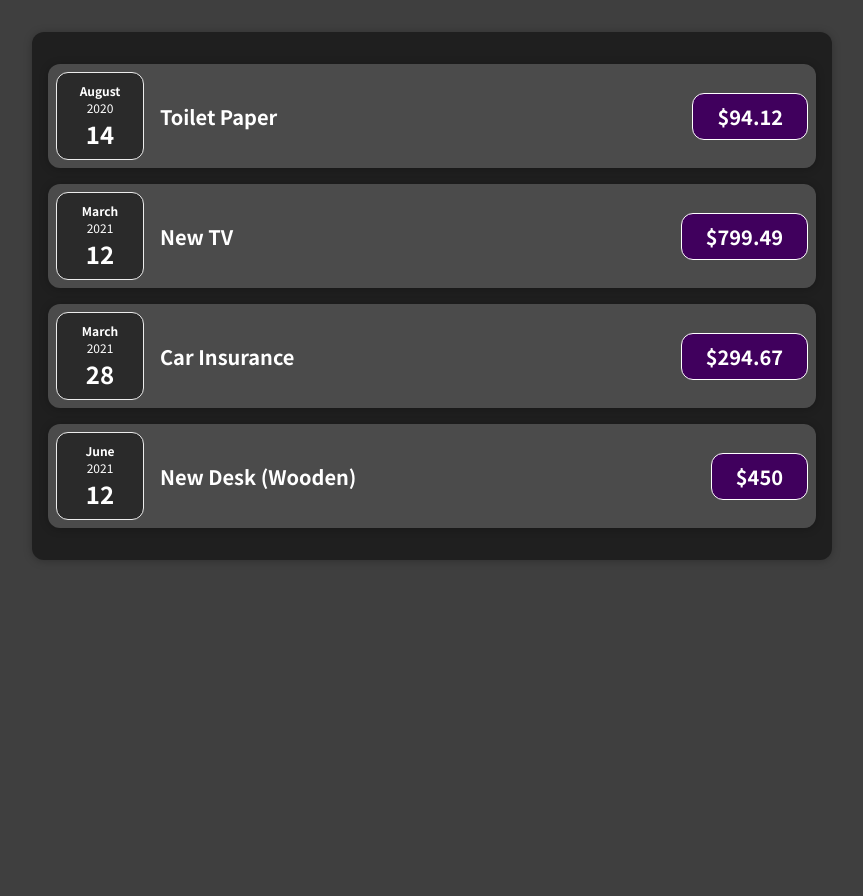
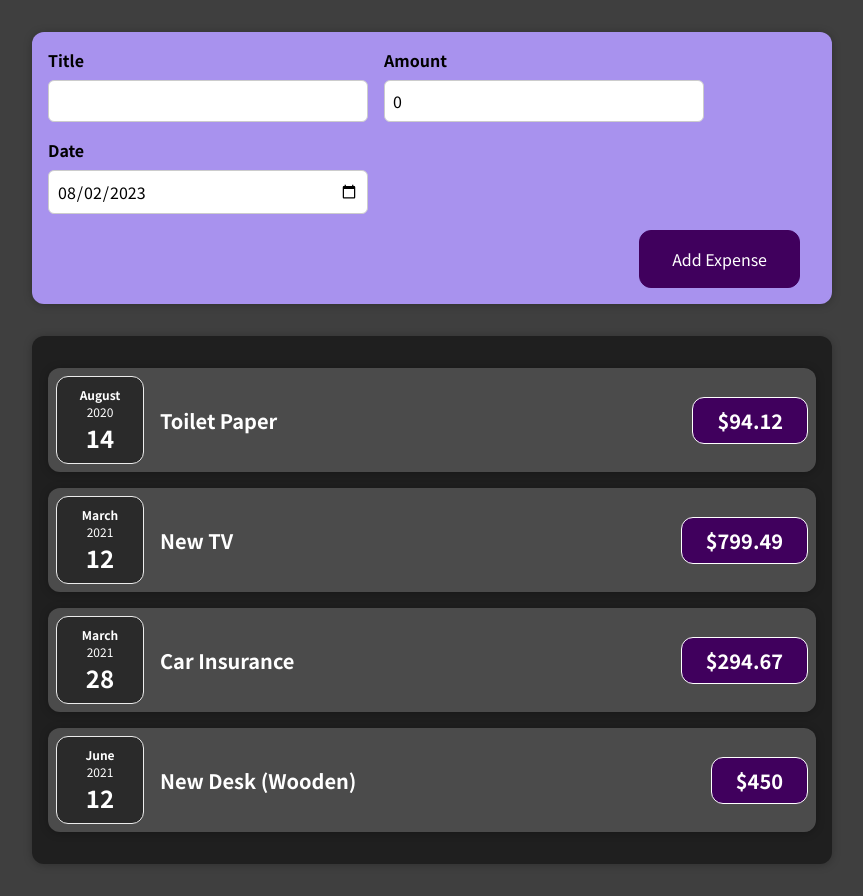
Before and after one commit to enguyen807/expense-tracker, a React (Create React App) app: page / in a window 1280 px wide. Shown: the whole page, without its empty margins (208-1071 px from the left). Before the commit the page ends 800 px from the top, so only its background shows below. Built offline with nearby package versions, Linux system fonts and the light colour scheme.

Commit message:
Add new expense functionality

```diff
--- a/src/App.js
+++ b/src/App.js
@@ -1,3 +1,5 @@
+
+import NewExpense from "./components/NewExpense/NewExpense";
 import Expenses from "./components/Expenses/Expenses";
 
 function App() {
@@ -39,6 +41,7 @@ function App() {
 
   return (
     <div>
+      <NewExpense />
       <Expenses items={expenses}/>
     </div>
   );
--- /dev/null
+++ b/src/components/ExpenseForm/ExpenseForm.css
@@ -0,0 +1,26 @@
+.new-expense__controls {
+    display: flex;
+    flex-wrap: wrap;
+    gap: 1rem;
+    margin-bottom: 1rem;
+    text-align: left;
+}
+
+.new-expense__control label {
+    font-weight: bold;
+    margin-bottom: 0.5rem;
+    display: block;
+}
+
+.new-expense__control input {
+    font: inherit;
+    padding: 0.5rem;
+    border-radius: 6px;
+    border: 1px solid #ccc;
+    width: 20rem;
+    max-width: 100%;
+}
+
+.new-expense__actions {
+    text-align: right;
+}
--- /dev/null
+++ b/src/components/ExpenseForm/ExpenseForm.js
@@ -0,0 +1,68 @@
+import React, { useState } from 'react';
+
+import './ExpenseForm.css';
+
+const ExpenseForm = () => {
+    const formatDate = (value) => {
+        if (value) {
+            return new Date(value).toISOString().substring(0,10);
+        } else {
+            return new Date().toISOString().substring(0,10);
+        }
+    }
+
+    const defaultState = Object.freeze({
+        title: '',
+        amount: 0,
+        date: formatDate()
+    });
+
+
+    const [newExpense, setNewExpense] = useState(defaultState);
+
+    const returnCorrectType = (type, value) => {
+        if (type === 'number') return +value;
+        if (type === 'date') return formatDate(value);
+        return value;
+    }
+
+    const expenseChangeHandler = (field, { target: { value, type } }) => {
+        // Risky way: State updates are scheduled in React, you could be using old state data
+        // setNewExpense({ ...newExpense, [name]: returnCorrectType(type, value)})
+
+        // Safer way: Will always use latest state data if state depends on prev state
+        setNewExpense((prevState) => ({ ...prevState, [field]: returnCorrectType(type, value)}))
+    };
+
+    const submitHandler = (e) => {
+        e.preventDefault();
+        console.log(newExpense);
+
+        setNewExpense(defaultState);
+
+    }
+
+    return (
+        <form onSubmit={submitHandler}>
+            <div className="new-expense__controls">
+                <div className="new-expense__control">
+                    <label>Title</label>
+                    <input name="title" type="text" value={newExpense.title} onChange={(e) => expenseChangeHandler('title', e)} />
+                </div>
+                <div className="new-expense__control">
+                    <label>Amount</label>
+                    <input name="amount" type="number" value={newExpense.amount} min="0.01" step="0.01" onChange={(e) => expenseChangeHandler('amount', e)}/>
+                </div>
+                <div className="new-expense__control">
+                    <label>Date</label>
+                    <input name="date" type="date" value={newExpense.date} min="2019-01-01" max="2023-12-31" onChange={(e) => expenseChangeHandler('date', e)}/>
+                </div>
+            </div>
+            <div className="new-expense__actions">
+                <button type="submit">Add Expense</button>
+            </div>
+        </form>
+    )
+}
+
+export default ExpenseForm;
--- /dev/null
+++ b/src/components/NewExpense/NewExpense.css
@@ -0,0 +1,38 @@
+.new-expense {
+    background-color: #a892ee;
+    padding: 1rem;
+    margin: 2rem auto;
+    width: 50rem;
+    max-width: 95%;
+    border-radius: 12px;
+    text-align: center;
+    box-shadow: 0 1px 8px rgba(0, 0, 0, 0.25);
+}
+
+.new-expense button {
+    font: inherit;
+    cursor: pointer;
+    padding: 1rem 2rem;
+    border: 1px solid #40005d;
+    background-color: #40005d;
+    color: white;
+    border-radius: 12px;
+    margin-right: 1rem;
+}
+
+.new-expense button:hover,
+.new-expense button:active {
+    background-color: #510674;
+    border-color: #510674;
+}
+
+.new-expense button.alternative {
+    color: #220131;
+    border-color: transparent;
+    background-color: transparent;
+}
+
+.new-expense button.alternative:hover,
+.new-expense button.alternative:active {
+    background-color: #ddb3f8;
+}
--- /dev/null
+++ b/src/components/NewExpense/NewExpense.js
@@ -0,0 +1,15 @@
+import React from 'react';
+
+import './NewExpense.css';
+import '../ExpenseForm/ExpenseForm';
+import ExpenseForm from '../ExpenseForm/ExpenseForm';
+
+const NewExpense = () => {
+    return (
+        <div className="new-expense">
+            <ExpenseForm />
+        </div>
+    );
+};
+
+export default NewExpense;
```
